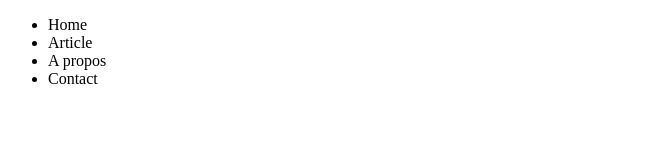
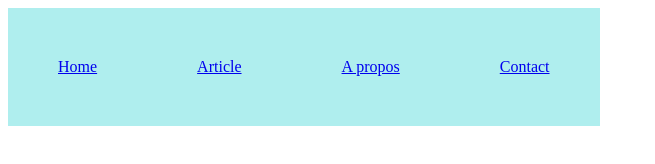
Before and after one commit to High-School-of-Technology-of-Essaouira/tp-cours-Zinebaiterrami1, a plain HTML site: page index.html in a window 1280 px wide. Shown: the whole page, without its empty margins (0-655 px from the left). Drawn offline with Linux system fonts and the light colour scheme.

Commit message:
Navig Br

```diff
--- a/index.html
+++ b/index.html
@@ -6,15 +6,34 @@
     <meta name="viewport" content="width=device-width, initial-scale=1.0">
     <title>Document</title>
     <style>
+    ul {
+    list-style-type: none;
+    margin: 0px;
+    padding: 0px;
+    overflow: hidden;
+}
+
+li {
+    float: left;
+}
+
+li a {
+    display: block;
+    padding: 50px;
+    background-color: paleturquoise;
+
+}
 
     </style>
 </head>
 <body>
-    <ul>
-        <li>Home</li>
-        <li>Article</li>
-        <li>A propos</li>
-        <li>Contact</li>
-    </ul>
+    <div>
+     <ul>
+        <li><a class="active" href="#home">Home</a></li>
+        <li><a href="#Article">Article</a></li>
+        <li><a href="#A propos">A propos</a></li>
+        <li><a href="#Contact">Contact</a></li>
+     </ul>
+  </div>
 </body>
 </html>
```
